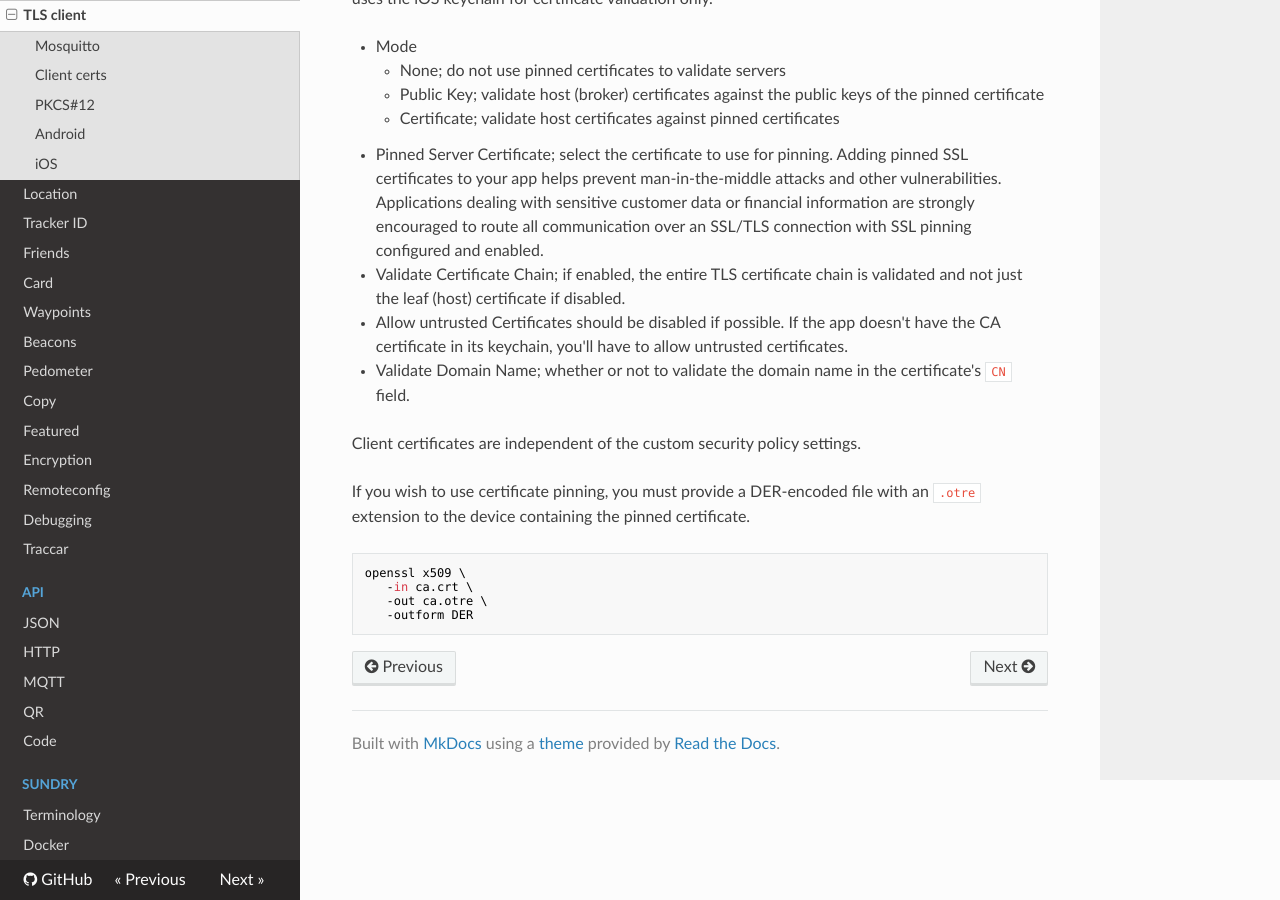
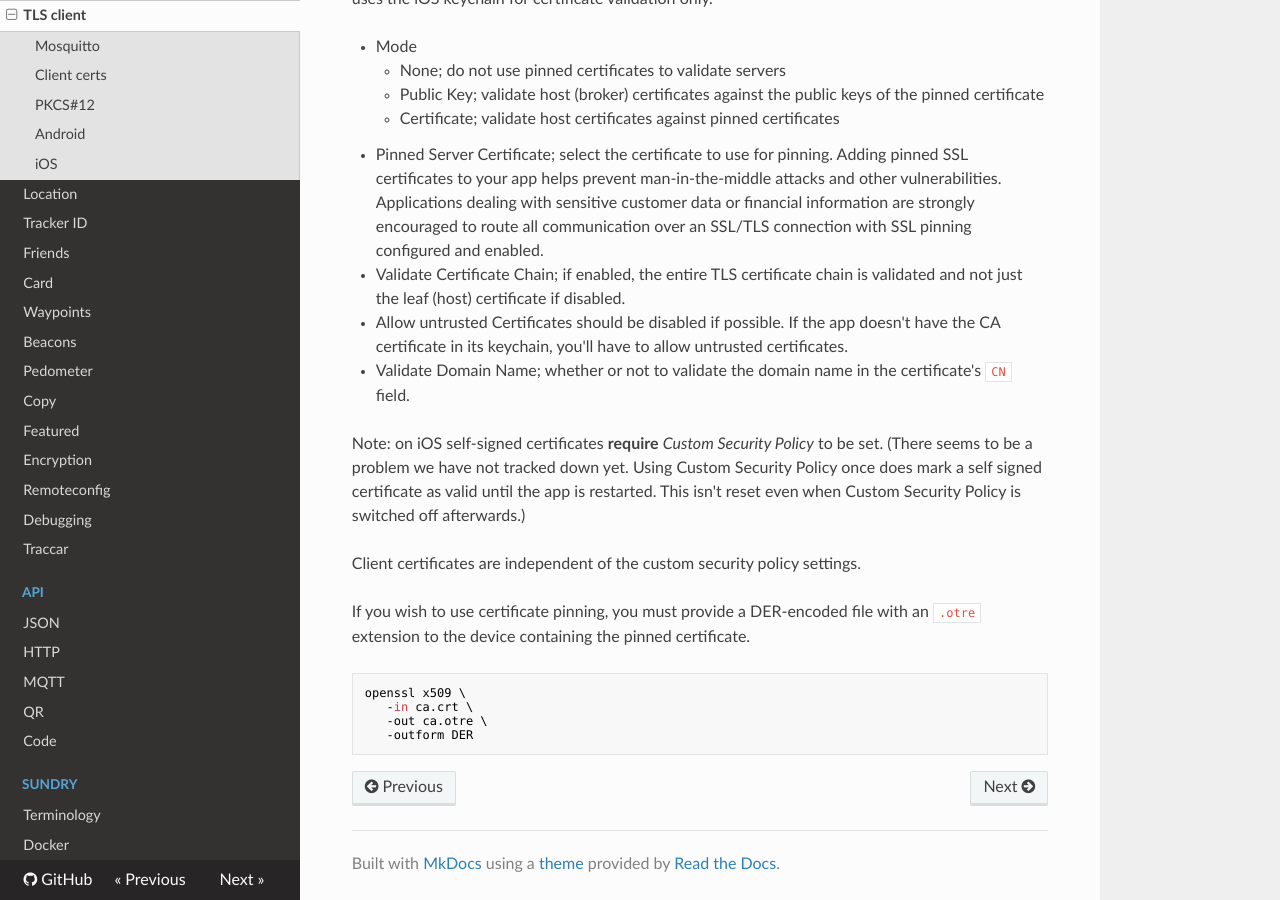
Before and after one commit to owntracks/booklet, an MkDocs documentation site: the page built from docs/features/tlscert.md, in a window 1280 px wide and 900 px high, scrolled down 1685 px. Built offline with MkDocs 1.6.1, drawn with Linux system fonts in a browser that asks for light colours; nearby versions of some CDN libraries; old or Windows-style settings are respelled for this version of MkDocs.

Commit message:
notes for iOS / Custom TLS 	closes https://github.com/owntracks/ios/issues/473

```diff
--- a/docs/features/tlscert.md
+++ b/docs/features/tlscert.md
@@ -77,6 +77,8 @@ If need be, you can adjust a great number of parameters regarding how TLS connec
 * Allow untrusted Certificates should be disabled if possible. If the app doesn't have the CA certificate in its keychain, you'll have to allow untrusted certificates.
 * Validate Domain Name; whether or not to validate the domain name in the certificate's `CN` field.
 
+Note: on iOS self-signed certificates **require** _Custom Security Policy_ to be set. (There seems to be a problem we have not tracked down yet. Using Custom Security Policy once does mark a self signed certificate as valid until the app is restarted. This isn't reset even when Custom Security Policy is switched off afterwards.)
+
 Client certificates are independent of the custom security policy settings.
 
 If you wish to use certificate pinning, you must provide a DER-encoded file with an `.otre` extension to the device containing the pinned certificate.
```
